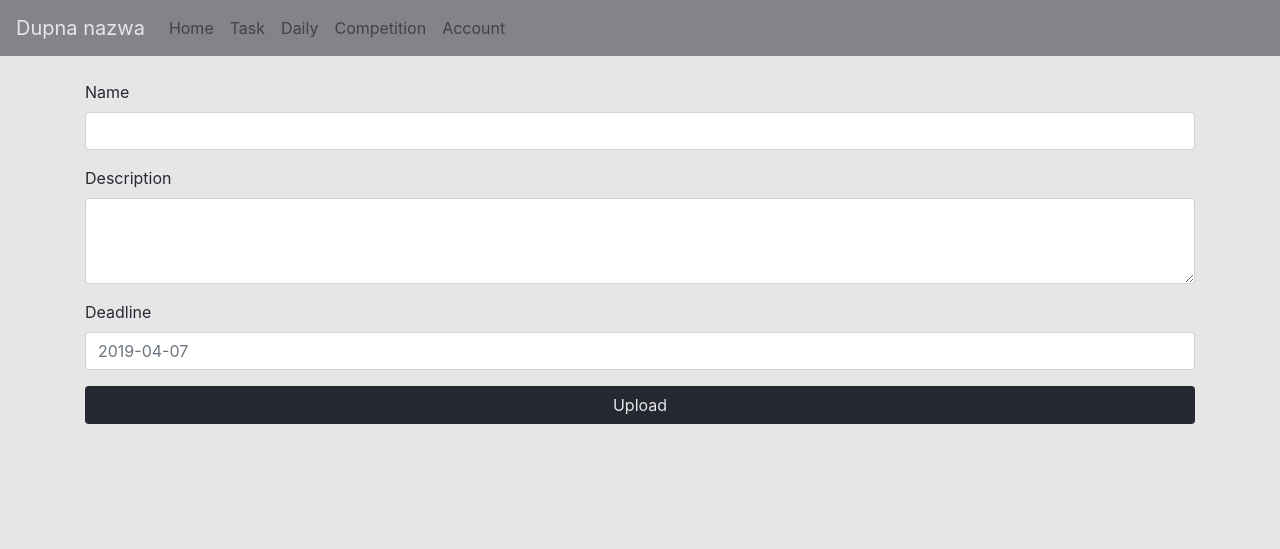
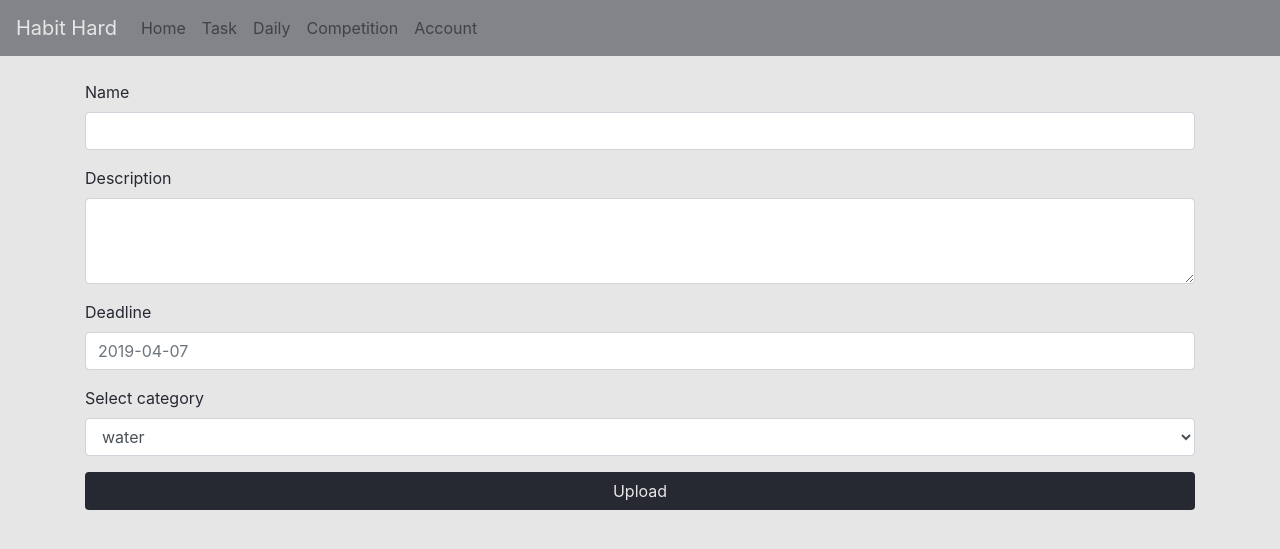
Before and after one commit to gveps/Hacknarok3, a Django app: page /new_task in a window 1280 px wide. Shown: the top 549 px of the page. Run offline with Django 3.2, Linux system fonts and the light colour scheme; data comes from the database, SQL or seed files in the repository; both versions use the stored data as it was after the commit; some libraries are stand-ins or nearby versions.

```diff
--- a/api/dbAccess.py
+++ b/api/dbAccess.py
@@ -127,6 +127,7 @@ def getTagsFromCategory(category_name):
 def addTaskWithCategory(name, description, total_times, startDate, endDate, type, status, category_name):
     task = saveTask(name=name, description=description, total_times=total_times, startDate=startDate, endDate=endDate, type=type, status=status)
     for tag in getTagsFromCategory(category_name):
+        print(tag)
         saveTagTask(tag=tag, task=task)
     return task
 
--- a/api/templates/api/base.html
+++ b/api/templates/api/base.html
@@ -11,7 +11,7 @@
 </head>
 <body>
 <nav class="navbar navbar-expand-lg navbar-light co">
-  <a class="navbar-brand" href="#">Dupna nazwa</a>
+  <a class="navbar-brand" href="#">Habit Hard</a>
   <button class="navbar-toggler co_burger" type="button" data-toggle="collapse" data-target="#navbarNavAltMarkup" aria-controls="navbarNavAltMarkup" aria-expanded="false" aria-label="Toggle navigation">
     <span class="navbar-toggler-icon"></span>
   </button>
@@ -31,7 +31,7 @@
 </body>
 <style>
     body{
-        background-color: #E6E6E6;
+        background-color: #E6E6E6 !important;
         color: #E6E6E6;
     }
     .co{
--- a/api/templates/api/new_task.html
+++ b/api/templates/api/new_task.html
@@ -15,6 +15,14 @@
                 <label for="exampleFormControlInput1">Deadline</label>
                 <input class="form-control" type="text" id="exampleFormControlInput1" name="task_deadline" placeholder="2019-04-07" >
             </div>
+            <div class="form-group">
+                        <label for="exampleFormControlSelect1">Select category</label>
+                        <select class="form-control" id="cat" name="cat">
+                            {%  for cate in category %}
+                                <option onclick="makeNumber()">{{ cate }}</option>
+                            {%  endfor %}
+                        </select>
+                      </div>
             <button type="submit" class="btn-block btn ">Upload</button>
         </form>
     </div>
--- a/api/views.py
+++ b/api/views.py
@@ -9,7 +9,8 @@ from django.core.files.storage import FileSystemStorage
 from django.views.decorators.csrf import csrf_protect, csrf_exempt
 
 
-from api.dbAccess import addTask, getTaskUsersByUserId, get_all_tasks_by_id, createChallange, addUserToTask
+from api.dbAccess import addTask, getTaskUsersByUserId, get_all_tasks_by_id, createChallange, addUserToTask, \
+    getAllCategories, addTaskWithCategory
 from api.dbAccess import addTask, getTaskUsersByUserId, get_all_tasks_by_id, createChallange, getTagsByTaskId, \
     validateTaskForUser
 from api.tagVeryfication import tagVerify
@@ -77,17 +78,19 @@ def new_task(request):
         task_name = request.POST.get('task_name')
         task_description = request.POST.get('task_description')
         task_deadline = request.POST.get('task_deadline')
-        print(task_name)
-        print(task_description)
-        print(task_deadline)
+        category = request.POST.get('cat')
+        print(category)
+        # print(task_name)
+        # print(task_description)
+        # print(task_deadline)
 
-        taskk = addTask(task_name, task_description, 1, '2017-11-11', task_deadline, 1, True, category)
+        taskk = addTaskWithCategory(task_name, task_description, 1, '2017-11-11', task_deadline, 1, True, category)
         addUserToTask(taskk.id, user_id)
 
         user_id = 1
         list_task = get_all_tasks_by_id(user_id)
         return render(request, 'api/task.html', {'tasks': list_task})
-    return render(request, 'api/new_task.html')
+    return render(request, 'api/new_task.html', {'category': getAllCategories})
 
 
 @csrf_exempt
```
Also changed, not shown: api/templates/api/cameramodule.html (+5 -2 lines), db.sqlite3.
